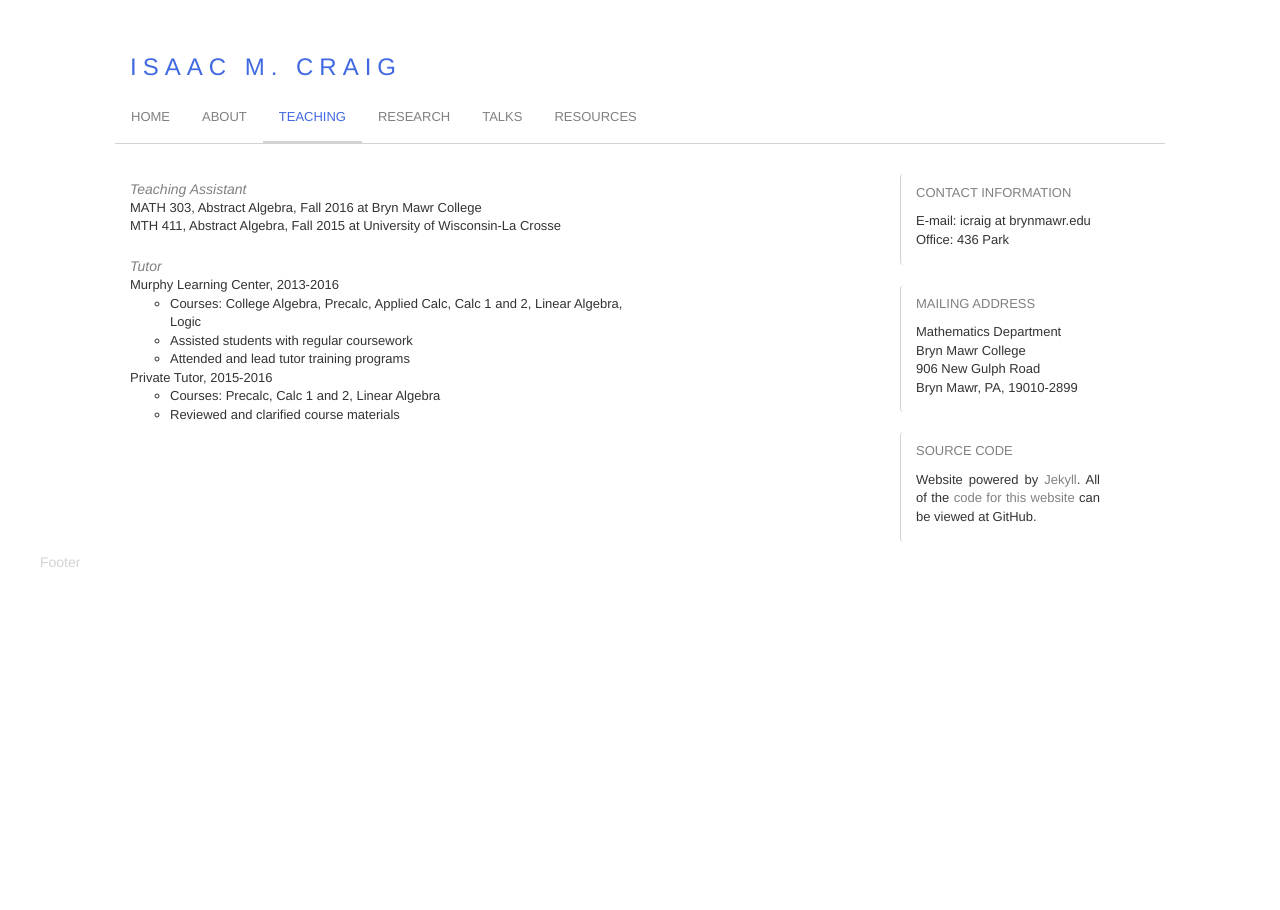
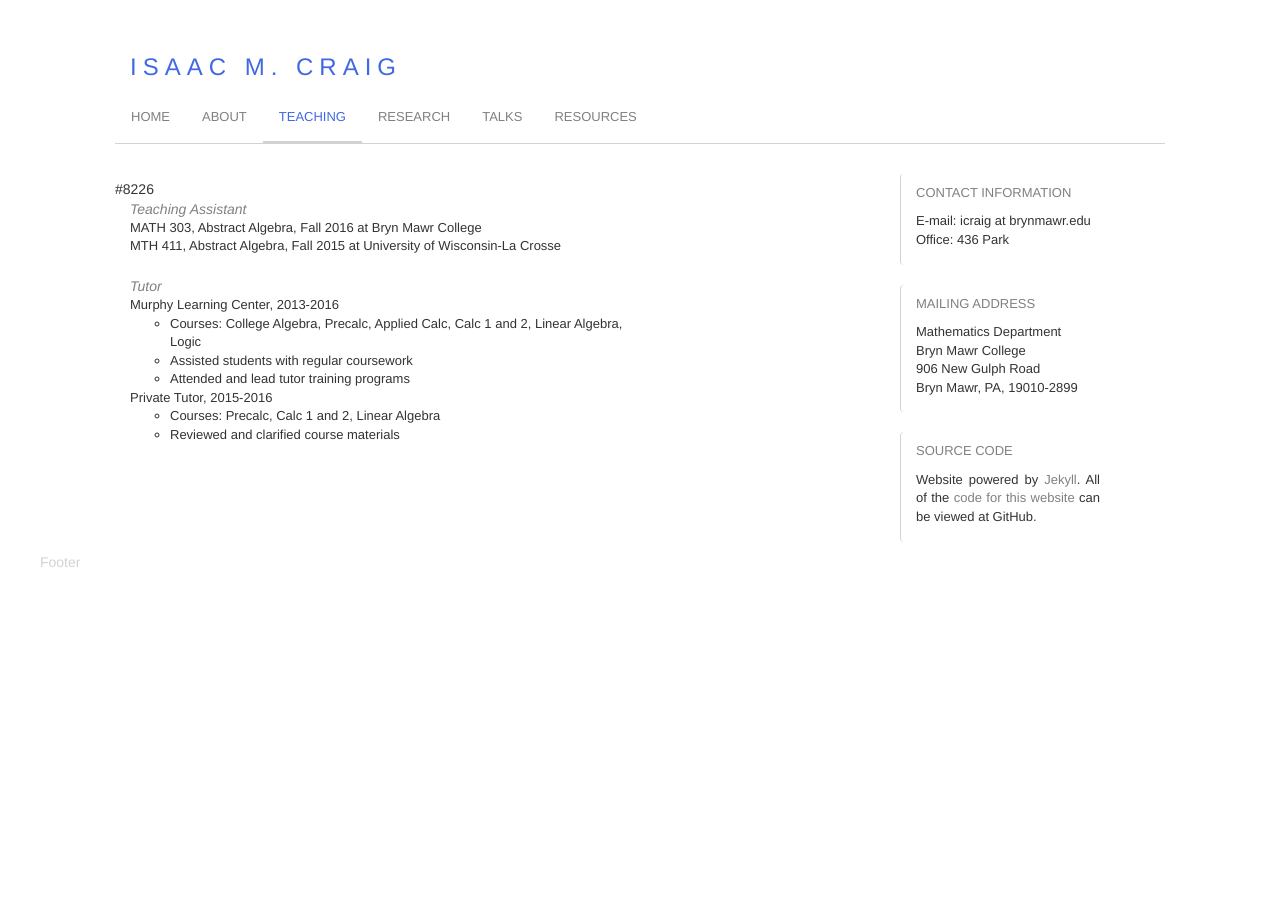
Before and after one commit to isundberg/isaacmc.github.io, a Jekyll site: the page built from teaching/index.html, in a window 1280 px wide. Built offline with Jekyll 4.4.1, drawn with Linux system fonts in a browser that asks for light colours.

Commit message:
Update index.html

```diff
--- a/teaching/index.html
+++ b/teaching/index.html
@@ -4,15 +4,9 @@
 ---
 
 
-<div id="block1"></div>
-<div id="block2"></div>
-<div id="block3"></div>
-<div id="block4"></div>
-<div id="block5"></div>
-<div id="block6"></div>
 
 <div id="contentBlock" class="col-sm-12">
-<div id="contentItem" class="col-sm-8">Teaching Assistant</div>
+  <div id="bullet">#8226</div><div id="contentItem" class="col-sm-8">Teaching Assistant</div>
 <ul id="contentList" class="col-sm-8">
   <li>MATH 303, Abstract Algebra, Fall 2016 at Bryn Mawr College</li>
   <li>MTH 411, Abstract Algebra, Fall 2015 at University of Wisconsin-La Crosse</li>
```
